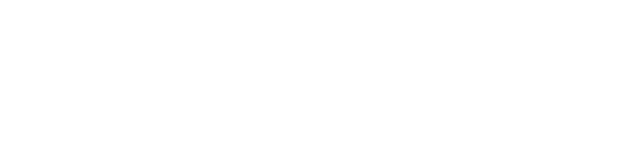
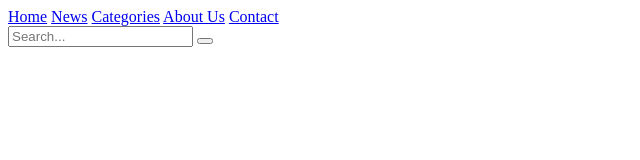
Before and after one commit to JJrCosta/curso_ebac_fullstack_python, a plain HTML site: page dat_news/index.html in a window 1280 px wide. Shown: the whole page, without its empty margins (0-640 px from the left). Drawn offline with Linux system fonts and the light colour scheme.

Commit message:
Add header, navigation menu and serach bar html structure

```diff
--- a/dat_news/index.html
+++ b/dat_news/index.html
@@ -4,9 +4,33 @@
     <meta charset="UTF-8">
     <meta http-equiv="X-UA-Compatible" content="IE=edge">
     <meta name="viewport" content="width=device-width, initial-scale=1.0">
-    <title>Document</title>
+    <title>DAT News</title>
 </head>
 <body>
+    <header>
+        <div class="bg-container">
+            <div class="container">
+                <!-- ----- Navigation bar  ----- -->
+                <nav class="nav-bar">
+                    <a href="#" title="Main page">Home</a>
+                    <a href="#" title="Latest news stories">News</a>
+                    <a href="#" title="News stories by topic">Categories</a>
+                    <a href="#" title="More about the website and our team">About Us</a>
+                    <a href="#" title="Getting in touch with our editors">Contact</a>
+                </nav>
+                <!-- ----- Search bar  ----- -->
+                <form action="#" class="search-bar">
+                    <input type="text" placeholder="Search...">
+                    <button type="submit"><i class='bx bx-search bx-flashing' ></i></button>
+                </form>
+            </div>
+        </div>
+    </header>
+    <main>
 
+    </main>
+    <footer>
+
+    </footer>
 </body>
 </html>
```
